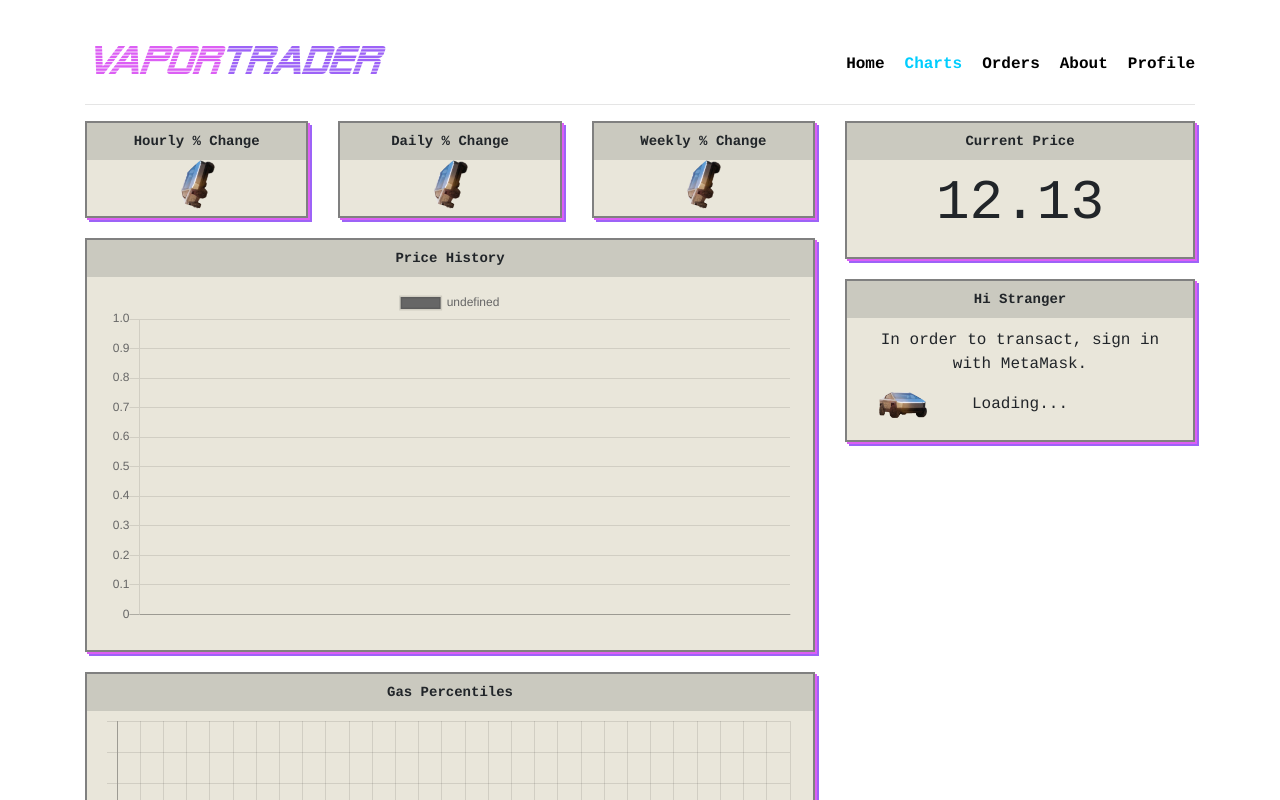
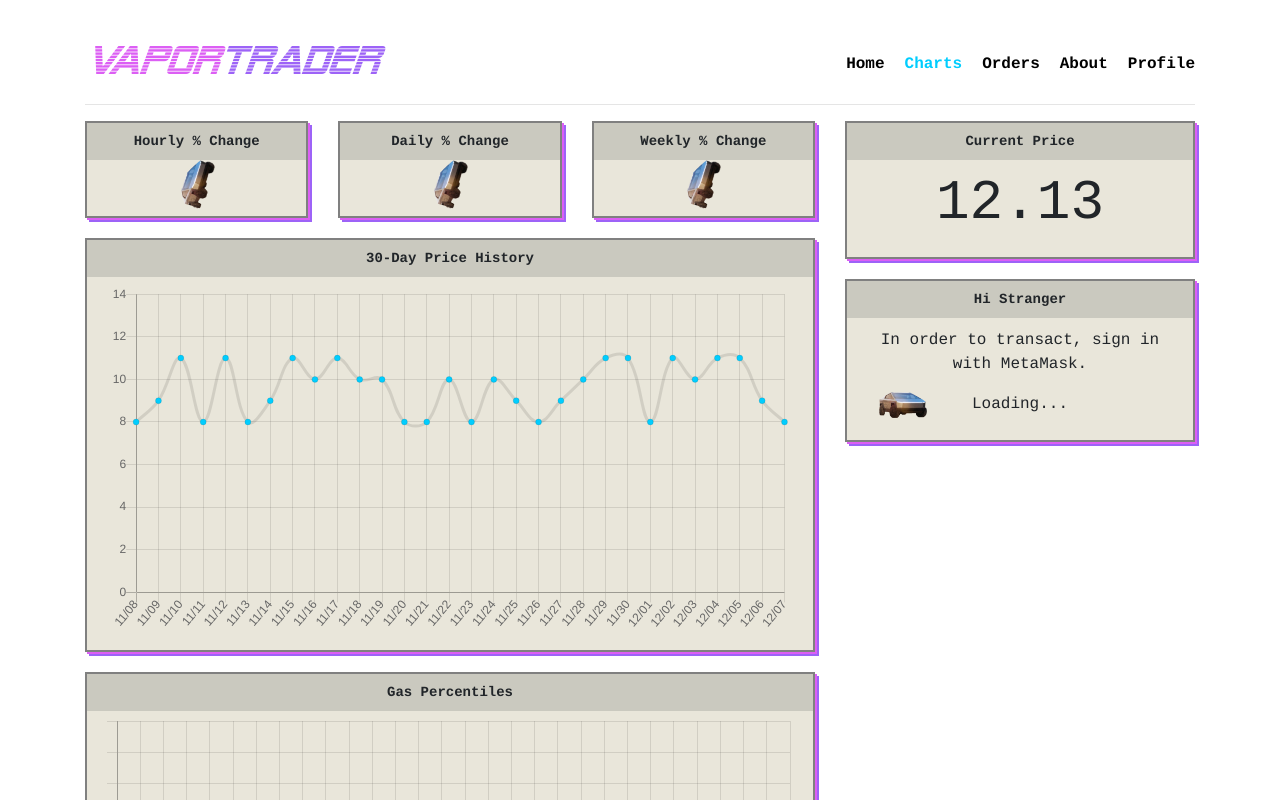
Before and after one commit to michaelcohen716/gas-trader, a React (Create React App) app in the folder client/: page /charts in a window 1280 px wide. Shown: the top 800 px of the page. Built offline with nearby package versions, Linux system fonts and the light colour scheme; no server answers.

Commit message:
fake price history

```diff
--- a/client/src/Charts.jsx
+++ b/client/src/Charts.jsx
@@ -27,8 +27,6 @@ const Charts = () => {
           { headers: { "x-api-key": AMBER_API_KEY } }
         );
         const data = result.data.payload;
-        console.log("Data:");
-        console.log(data);
         setStats(data[0]);
       } catch (err) {
         console.error(err);
--- a/client/src/components/PriceHistory/index.jsx
+++ b/client/src/components/PriceHistory/index.jsx
@@ -3,8 +3,12 @@ import axios from 'axios';
 import { Line } from 'react-chartjs-2';
 import { AMBER_API_KEY } from '../../constants';
 import Card from '../Card';
+import moment from 'moment';
 
 const PriceHistory = () => {
+
+    const DAYS = 30;
+    const records = Array.apply(null, Array(DAYS));
 
     const [data, setData] = useState([]);
 
@@ -16,7 +20,6 @@ const PriceHistory = () => {
                 const result = await axios.get(`https://web3api.io/api/v2/transactions/gas/percentiles`, { headers: { 'x-api-key': AMBER_API_KEY }});
                 const prices = result.data.payload;
                 console.log(prices);
-                // setData(Object.keys(percentiles).map(p => percentiles[p] / 1000000));
             } catch(err) {
                 console.error(err);
             }
@@ -28,13 +31,36 @@ const PriceHistory = () => {
     }, []);
 
     return (
-        <Card title="Price History">
+        <Card title="30-Day Price History">
             <Line data={{
-                labels: [],
+                labels: records.map((val, idx) => moment().subtract(idx, 'day').format('MM/DD')).reverse(),
                 datasets: [{
-                    data,
-                    backgroundColor: data.map(d => '#01CDFE')
+                    data: records.map(i => Math.floor(Math.random() * 4) + 8),
+                    backgroundColor: records.map(d => '#01CDFE'),
+                    fill: false,
+                    labels: {
+                        fontFamily: '"Courier", monospace'
+                    }
                 }]
+            }}
+            options={{
+                legend: {
+                    display: false,
+                    labels: {
+                        fontFamily: 'Courier',
+                        fontColor: 'green'
+                    }
+                },
+                scales: {
+                    yAxes: [{
+                        display: true,
+                        ticks: {
+                            beginAtZero: true,
+                            max: 14,
+                            min: 0
+                        }
+                    }]
+                },
             }} />
         </Card>
     )
```
